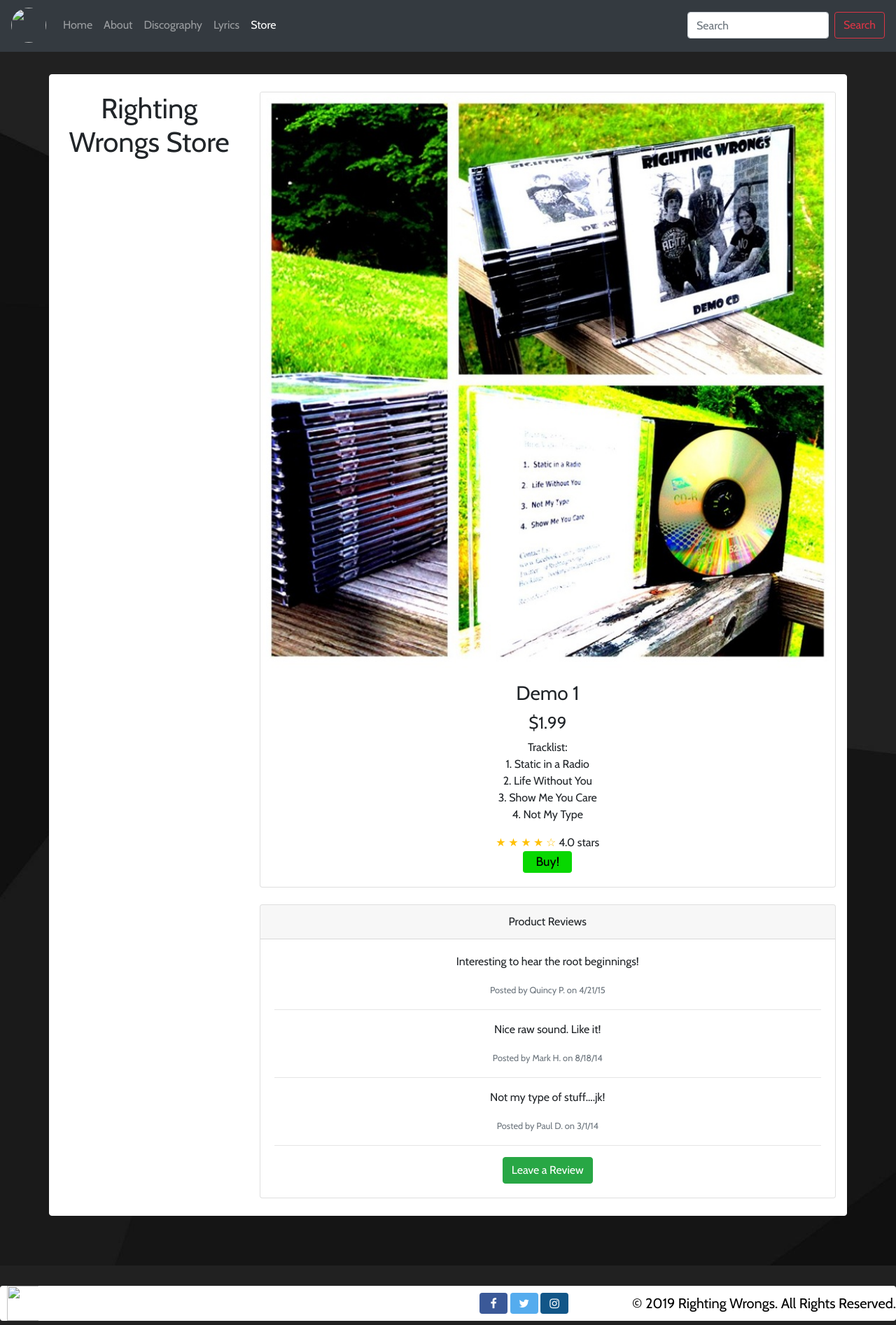
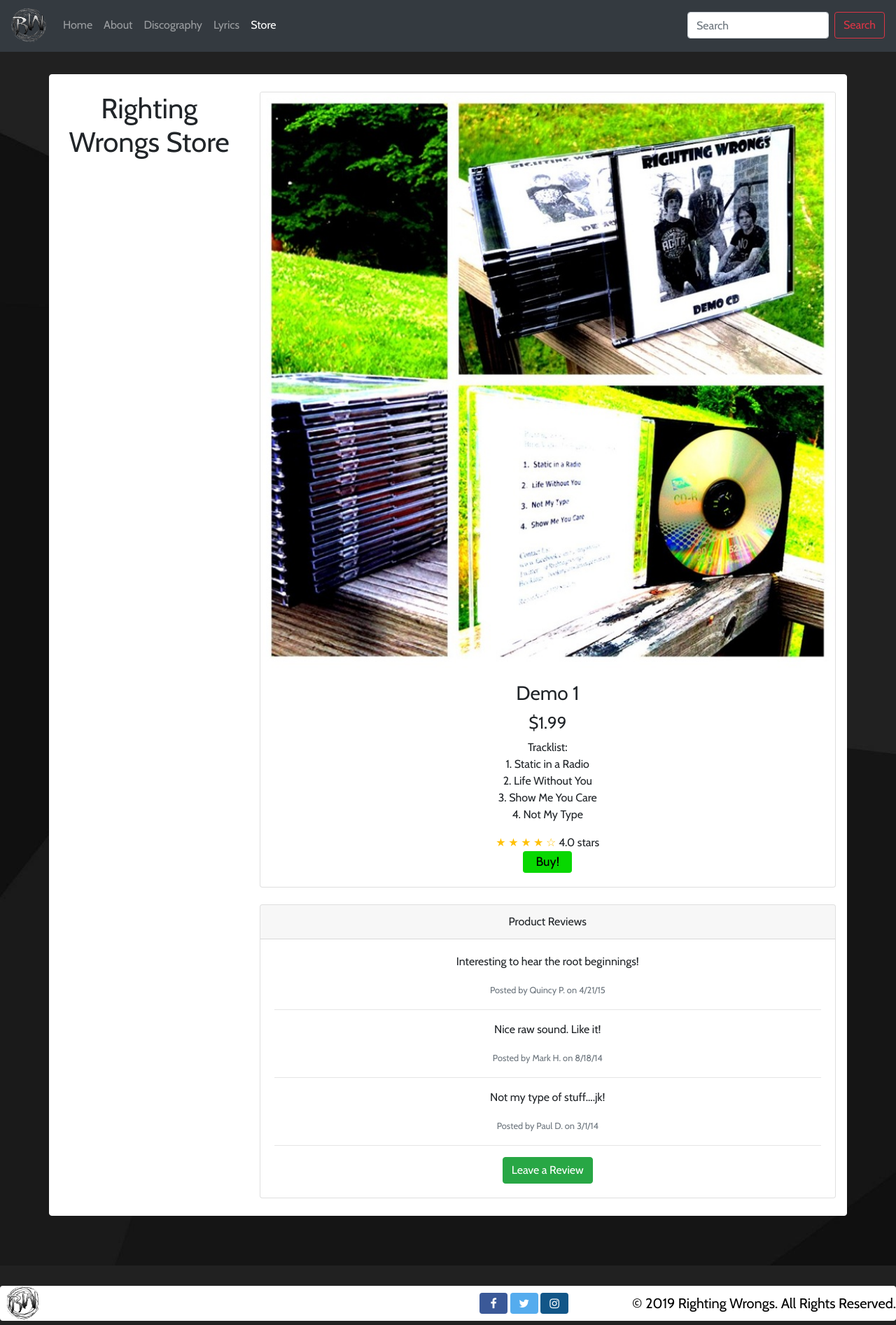
Before and after one commit to vojtkobrian/BandSite, a plain HTML site: page product-page-demo1.html in a window 1280 px wide. Shown: the part 352-2245 px from the top of the page at 70% size. Drawn offline with nearby package versions, Linux system fonts and the light colour scheme.

Commit message:
Update product-page-demo1.html

```diff
--- a/product-page-demo1.html
+++ b/product-page-demo1.html
@@ -11,7 +11,7 @@
   <img src="img/banner.png" width=100% height=350px>
 
   <nav class="navbar navbar-expand-lg navbar-dark bg-dark">
-  <a class="navbar-brand" href="index.html"><img class="logo" src="img/logo.jpg" width=50px height=50px></a>
+  <a class="navbar-brand" href="index.html"><img class="logo" src="img/logo.png" width=50px height=50px></a>
   <button class="navbar-toggler" type="button" data-toggle="collapse" data-target="#navbarNavAltMarkup" aria-controls="navbarNavAltMarkup" aria-expanded="false" aria-label="Toggle navigation">
     <span class="navbar-toggler-icon"></span>
   </button>
@@ -83,7 +83,7 @@
   <!-- /.container -->
 
   <footer class="footer">
-  <a href="#" class="footer-logo"><img class="footer-logo" src="img/logo.jpg" width=50px height=50px></a>
+  <a href="#" class="footer-logo"><img class="footer-logo" src="img/logo.png" width=50px height=50px></a>
   <div class="footer-copy">
     <p class="rights">© 2019 Righting Wrongs. All Rights Reserved.</p>
     <a href="#" class="fa fa-facebook"></a>
```
